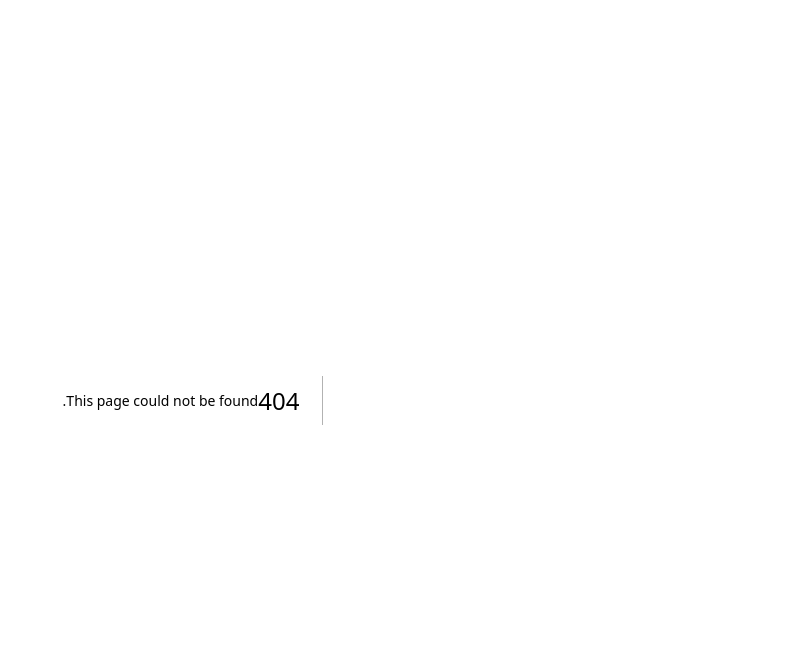
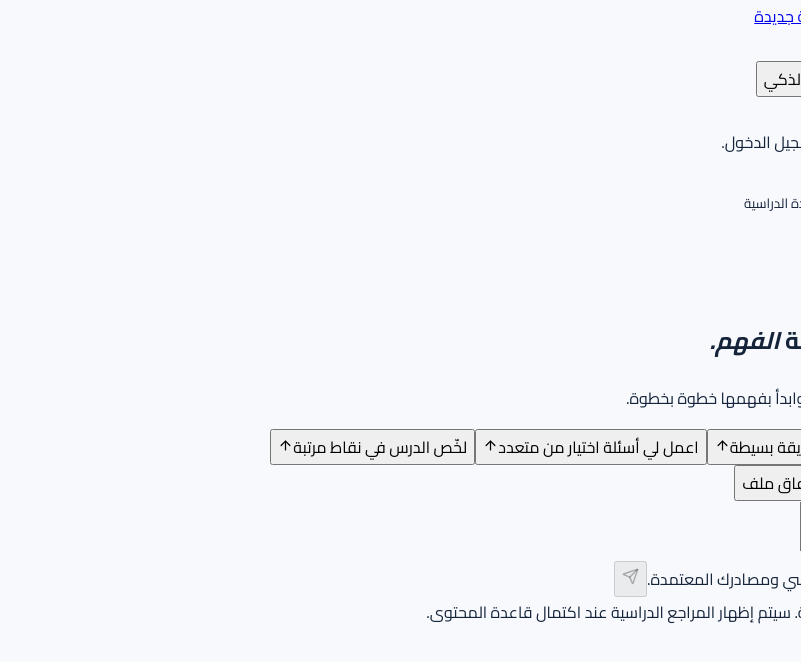
Before and after one commit to ahmedlabtops9-hub/StudyGPTPro, a Next.js app: page /tutor in a window 1280 px wide. Before the commit this address had no page. Shown: the top 662 px of the page, without its empty margins (479-1280 px from the left). Built offline with nearby package versions, Linux system fonts and the light colour scheme.

Commit message:
Build student sign-in and AI tutor interface

```diff
--- /dev/null
+++ b/app/tutor/page.tsx
@@ -0,0 +1,23 @@
+"use client";
+
+import { useState } from "react";
+import Link from "next/link";
+import { ArrowDown, ArrowLeft, ArrowUp, BookOpen, ChevronDown, FileText, GraduationCap, Menu, MessageCircle, Paperclip, Plus, Send, Settings2, Sparkles, SquarePen } from "lucide-react";
+
+const suggestions=["اشرح لي مفهومًا صعبًا بطريقة بسيطة","اعمل لي أسئلة اختيار من متعدد","لخّص الدرس في نقاط مرتبة"];
+export default function TutorPage(){
+ const [question,setQuestion]=useState("");
+ const [subject,setSubject]=useState("اختر المادة");
+ const [sent,setSent]=useState(false);
+ const [notice,setNotice]=useState("");
+ function send(){if(!question.trim())return;setSent(true);setNotice("تم تسجيل سؤالك في النموذج التجريبي. سيتم توصيله بمحرك الذكاء الاصطناعي بعد إعداد الـ Backend.");setQuestion("");}
+ return <main className="tutor-shell" dir="rtl">
+  <aside className="tutor-sidebar"><Link href="/" className="auth-logo tutor-logo"><span><GraduationCap size={22}/></span><b>StudyGPT <i>Pro</i></b></Link><Link href="/login" className="tutor-new"><Plus size={17}/> محادثة جديدة</Link><div className="tutor-side-label">مساحة التعلم</div><Link href="/" className="tutor-side-link"><BookOpen size={17}/> لوحة الطالب</Link><button className="tutor-side-link active"><MessageCircle size={17}/> المعلم الذكي</button><div className="tutor-side-label recent-label">الأخيرة</div><div className="tutor-empty-history">ستظهر محادثاتك هنا بعد تسجيل الدخول.</div><div className="tutor-sidebar-bottom"><Settings2 size={17}/> إعدادات المساعد</div></aside>
+  <section className="tutor-main"><header className="tutor-top"><div><span className="tutor-status-dot"/> المعلم الذكي <small>مساحة المساعدة الدراسية</small></div><Link href="/login" className="tutor-account">تسجيل الدخول <ArrowLeft size={14}/></Link></header>
+   <div className="tutor-content">{!sent?<div className="tutor-welcome"><div className="tutor-orb"><Sparkles size={29}/></div><span className="section-kicker">STUDYGPT AI TUTOR</span><h1>أهلاً بك في مساحة <em>الفهم.</em></h1><p>اسأل عن أي درس أو فكرة، وابدأ بفهمها خطوة بخطوة.</p><div className="tutor-suggestions">{suggestions.map(s=><button key={s} onClick={()=>setQuestion(s)}>{s}<ArrowUp size={15}/></button>)}</div></div>:<div className="tutor-response"><div className="student-message">{notice}</div><div className="assistant-placeholder"><span><Sparkles size={17}/></span><div><b>StudyGPT Pro</b><p>هذه نسخة واجهة تجريبية. عند ربط خدمة الذكاء الاصطناعي ستظهر الإجابة هنا مع خطوات الشرح والمصادر الدراسية.</p></div></div><button className="new-question" onClick={()=>setSent(false)}><SquarePen size={15}/> سؤال جديد</button></div>}
+    <div className="tutor-composer"><div className="composer-tools"><label className="subject-select"><BookOpen size={15}/><select value={subject} onChange={e=>setSubject(e.target.value)}><option>اختر المادة</option><option>اللغة العربية</option><option>اللغة الإنجليزية</option><option>الرياضيات</option><option>التاريخ</option><option>الفلسفة</option><option>العلوم المتكاملة</option><option>البرمجة</option></select><ChevronDown size={14}/></label><button type="button" onClick={()=>setNotice("رفع الملفات سيتم تفعيله بعد تجهيز التخزين الآمن.")}><Paperclip size={16}/> إرفاق ملف</button></div><textarea value={question} onChange={e=>setQuestion(e.target.value)} onKeyDown={e=>{if(e.key==="Enter"&&!e.shiftKey){e.preventDefault();send();}}} placeholder="اكتب سؤالك هنا... (اضغط Enter للإرسال)" rows={3}/><div className="composer-bottom"><span>راجع الإجابة مع كتابك المدرسي ومصادرك المعتمدة.</span><button onClick={send} disabled={!question.trim()} aria-label="إرسال السؤال"><Send size={17}/></button></div></div>
+    <div className="tutor-disclaimer">قد تحتاج الإجابات إلى مراجعة. سيتم إظهار المراجع الدراسية عند اكتمال قاعدة المحتوى.</div>
+   </div>
+  </section>
+ </main>;
+}
```
